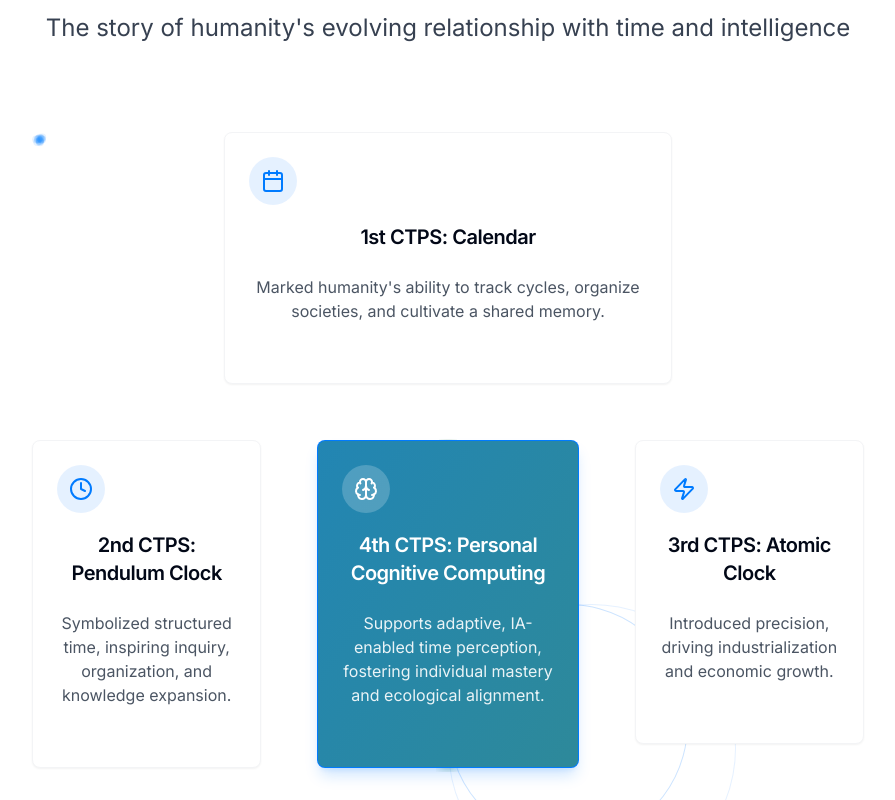
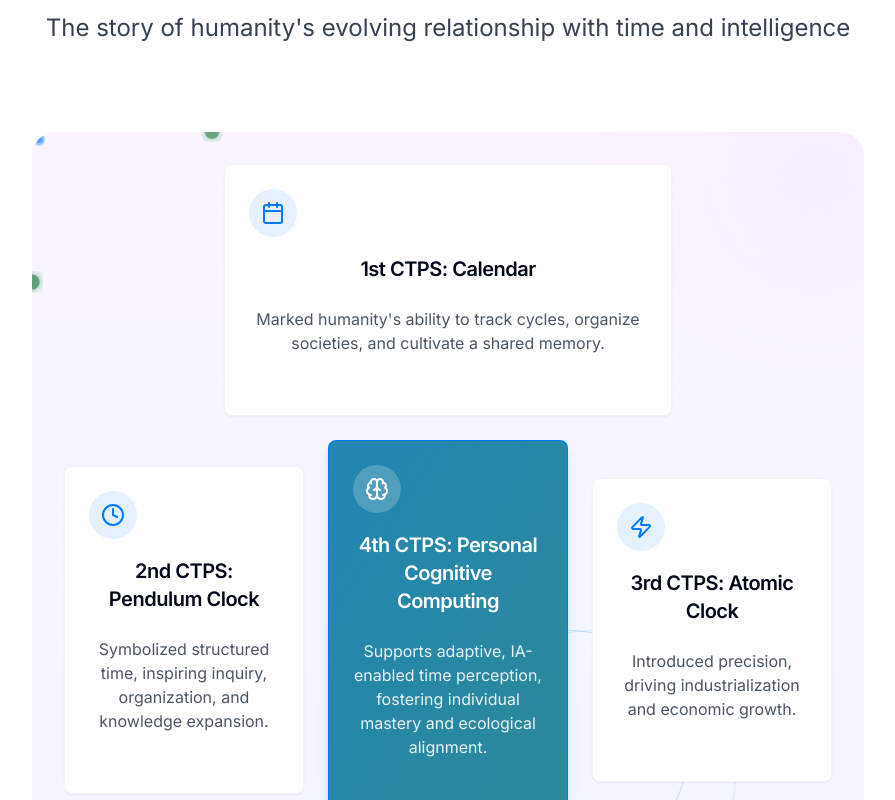
Before and after one commit to Johntech-dev/evergreen-ascension-web, a React (Vite) app: page /ctps in a window 1280 px wide. Shown: the part 340-1140 px from the top of the page, without its empty margins (192-1087 px from the left). Built offline with nearby package versions, Linux system fonts and the light colour scheme.

Commit message:
Fix: Improve CTPSInteractiveDiagram layout
Adjust the layout of the CTPSInteractiveDiagram to better match the intended design.

```diff
--- a/src/components/CTPSInteractiveDiagram.tsx
+++ b/src/components/CTPSInteractiveDiagram.tsx
@@ -3,6 +3,8 @@ import React, { useState } from 'react';
 import { motion } from 'framer-motion';
 import { Brain, Zap, Clock, Calendar, BarChart } from 'lucide-react';
 import { Card, CardContent, CardHeader, CardTitle } from '@/components/ui/card';
+import { HoverCard, HoverCardTrigger, HoverCardContent } from '@/components/ui/hover-card';
+import { Popover, PopoverTrigger, PopoverContent } from '@/components/ui/popover';
 
 type CTPSCardProps = {
   id: string;
@@ -18,27 +20,16 @@ const CTPSCard: React.FC<CTPSCardProps> = ({
   title,
   description,
   icon,
-  position,
   isCenter = false
 }) => {
   const [isHovered, setIsHovered] = useState(false);
-
-  const getPositionClass = () => {
-    switch(position) {
-      case 'top': return 'lg:mb-8';
-      case 'bottom': return 'lg:mt-8';
-      case 'right': return 'lg:ml-8';
-      case 'left': return 'lg:mr-8';
-      default: return '';
-    }
-  };
 
   return (
     <motion.div
       initial={{ opacity: 0, y: 20 }}
       animate={{ opacity: 1, y: 0 }}
       transition={{ duration: 0.5, delay: id === '4' ? 0 : 0.2 * parseInt(id) }}
-      className={`${getPositionClass()} relative`}
+      className="relative"
       onMouseEnter={() => setIsHovered(true)}
       onMouseLeave={() => setIsHovered(false)}
     >
@@ -176,15 +167,21 @@ const CTPSInteractiveDiagram: React.FC = () => {
 
   return (
     <div className="py-10 w-full max-w-6xl mx-auto">
-      <div className="relative">
+      <div className="relative bg-gradient-to-b from-purple-50 to-blue-50 rounded-3xl p-8 overflow-hidden">
+        {/* Decorative gradient circles in the background */}
+        <div className="absolute inset-0 overflow-hidden">
+          <div className="absolute -top-20 -right-20 w-64 h-64 rounded-full bg-purple-100/50 blur-3xl"></div>
+          <div className="absolute -bottom-20 -left-20 w-64 h-64 rounded-full bg-blue-100/50 blur-3xl"></div>
+        </div>
+
         {/* Connection lines */}
         <motion.div
-          className="hidden lg:block absolute inset-0 pointer-events-none z-0"
+          className="absolute inset-0 pointer-events-none z-0"
           initial={{ opacity: 0 }}
           animate={{ opacity: 1 }}
-          transition={{ duration: 1, delay: 1.5 }}
+          transition={{ duration: 1, delay: 0.8 }}
         >
-          <svg width="100%" height="100%" viewBox="0 0 800 600" className="absolute inset-0">
+          <svg width="100%" height="100%" className="absolute inset-0">
             <defs>
               <filter id="glow" x="-20%" y="-20%" width="140%" height="140%">
                 <feGaussianBlur stdDeviation="5" result="blur" />
@@ -192,9 +189,11 @@ const CTPSInteractiveDiagram: React.FC = () => {
               </filter>
             </defs>
 
-            {/* Connecting lines with animation */}
+            {/* Radial connecting lines with animation */}
+            <g transform="translate(50%, 50%)">
+              {/* Top connection */}
               <motion.path
-              d="M 400,150 L 400,300"
+                d="M 0,-20 L 0,-150"
                 stroke="rgba(71, 145, 97, 0.5)"
                 strokeWidth="2"
                 fill="none"
@@ -204,8 +203,10 @@ const CTPSInteractiveDiagram: React.FC = () => {
                 animate={{ pathLength: 1 }}
                 transition={{ duration: 1.5, delay: 0.5 }}
               />
+
+              {/* Left connection */}
               <motion.path
-              d="M 200,300 L 350,300"
+                d="M -20,0 L -180,0"
                 stroke="rgba(71, 145, 97, 0.5)"
                 strokeWidth="2"
                 fill="none"
@@ -215,8 +216,10 @@ const CTPSInteractiveDiagram: React.FC = () => {
                 animate={{ pathLength: 1 }}
                 transition={{ duration: 1.5, delay: 0.7 }}
               />
+
+              {/* Right connection */}
               <motion.path
-              d="M 450,300 L 600,300"
+                d="M 20,0 L 180,0"
                 stroke="rgba(71, 145, 97, 0.5)"
                 strokeWidth="2"
                 fill="none"
@@ -226,8 +229,10 @@ const CTPSInteractiveDiagram: React.FC = () => {
                 animate={{ pathLength: 1 }}
                 transition={{ duration: 1.5, delay: 0.9 }}
               />
+
+              {/* Bottom connection */}
               <motion.path
-              d="M 400,350 L 400,450"
+                d="M 0,20 L 0,150"
                 stroke="rgba(71, 145, 97, 0.5)"
                 strokeWidth="2"
                 fill="none"
@@ -238,10 +243,10 @@ const CTPSInteractiveDiagram: React.FC = () => {
                 transition={{ duration: 1.5, delay: 1.1 }}
               />
 
-            {/* Animated circles at intersection points */}
+              {/* Animated circles at connection points */}
               <motion.circle
-              cx="400"
-              cy="150"
+                cx="0"
+                cy="-150"
                 r="5"
                 fill="rgba(71, 145, 97, 0.8)"
                 filter="url(#glow)"
@@ -252,8 +257,8 @@ const CTPSInteractiveDiagram: React.FC = () => {
                 transition={{ duration: 2, repeat: Infinity }}
               />
               <motion.circle
-              cx="200"
-              cy="300"
+                cx="-180"
+                cy="0"
                 r="5"
                 fill="rgba(71, 145, 97, 0.8)"
                 filter="url(#glow)"
@@ -264,8 +269,8 @@ const CTPSInteractiveDiagram: React.FC = () => {
                 transition={{ duration: 2, repeat: Infinity, delay: 0.5 }}
               />
               <motion.circle
-              cx="600"
-              cy="300"
+                cx="180"
+                cy="0"
                 r="5"
                 fill="rgba(71, 145, 97, 0.8)"
                 filter="url(#glow)"
@@ -276,8 +281,8 @@ const CTPSInteractiveDiagram: React.FC = () => {
                 transition={{ duration: 2, repeat: Infinity, delay: 1 }}
               />
               <motion.circle
-              cx="400"
-              cy="450"
+                cx="0"
+                cy="150"
                 r="5"
                 fill="rgba(71, 145, 97, 0.8)"
                 filter="url(#glow)"
@@ -287,13 +292,14 @@ const CTPSInteractiveDiagram: React.FC = () => {
                 }}
                 transition={{ duration: 2, repeat: Infinity, delay: 1.5 }}
               />
+            </g>
           </svg>
         </motion.div>
 
         {/* The actual cards layout */}
-        <div className="grid grid-cols-1 lg:grid-cols-3 gap-6 relative z-10">
+        <div className="grid grid-cols-1 md:grid-cols-3 gap-6 relative z-10">
           {/* Top Card - 1st CTPS */}
-          <div className="lg:col-span-3 flex justify-center">
+          <div className="md:col-span-3 flex justify-center">
             <div className="w-full max-w-md">
               {ctpsData.find(card => card.position === 'top') &&
                 <CTPSCard {...ctpsData.find(card => card.position === 'top')!} />
@@ -302,40 +308,46 @@ const CTPSInteractiveDiagram: React.FC = () => {
           </div>
 
           {/* Left Card - 2nd CTPS */}
-          <div>
+          <div className="flex justify-end items-center">
+            <div className="w-full max-w-md">
               {ctpsData.find(card => card.position === 'left') &&
                 <CTPSCard {...ctpsData.find(card => card.position === 'left')!} />
               }
             </div>
+          </div>
 
           {/* Center Card - 4th CTPS */}
-          <div>
+          <div className="relative flex justify-center items-center">
+            <div className="w-full max-w-md">
               {ctpsData.find(card => card.position === 'center') &&
                 <CTPSCard {...ctpsData.find(card => card.position === 'center')!} />
               }
+            </div>
 
             {/* Center ornaments */}
             <motion.div
-              className="absolute top-1/2 left-1/2 -translate-x-1/2 -translate-y-1/2 w-72 h-72 rounded-full border border-everblue/10 pointer-events-none hidden lg:block"
+              className="absolute top-1/2 left-1/2 -translate-x-1/2 -translate-y-1/2 w-72 h-72 rounded-full border border-everblue/10 pointer-events-none hidden md:block"
               animate={{ rotate: 360 }}
               transition={{ duration: 40, repeat: Infinity, ease: "linear" }}
             />
             <motion.div
-              className="absolute top-1/2 left-1/2 -translate-x-1/2 -translate-y-1/2 w-60 h-60 rounded-full border border-everblue/20 pointer-events-none hidden lg:block"
+              className="absolute top-1/2 left-1/2 -translate-x-1/2 -translate-y-1/2 w-60 h-60 rounded-full border border-everblue/20 pointer-events-none hidden md:block"
               animate={{ rotate: -360 }}
               transition={{ duration: 30, repeat: Infinity, ease: "linear" }}
             />
           </div>
 
           {/* Right Card - 3rd CTPS */}
-          <div>
+          <div className="flex justify-start items-center">
+            <div className="w-full max-w-md">
               {ctpsData.find(card => card.position === 'right') &&
                 <CTPSCard {...ctpsData.find(card => card.position === 'right')!} />
               }
             </div>
+          </div>
 
           {/* Bottom Card - Outcomes */}
-          <div className="lg:col-span-3 flex justify-center">
+          <div className="md:col-span-3 flex justify-center">
             <div className="w-full max-w-md">
               {ctpsData.find(card => card.position === 'bottom') &&
                 <CTPSCard {...ctpsData.find(card => card.position === 'bottom')!} />
@@ -344,9 +356,9 @@ const CTPSInteractiveDiagram: React.FC = () => {
           </div>
         </div>
 
-        {/* Background particles */}
+        {/* Floating particles */}
         <div className="absolute inset-0 pointer-events-none">
-          {[...Array(15)].map((_, i) => (
+          {[...Array(12)].map((_, i) => (
             <motion.div
               key={i}
               className="absolute w-2 h-2 rounded-full bg-everblue/10"
```
Lines whose indentation alone changed are shown as unchanged.
